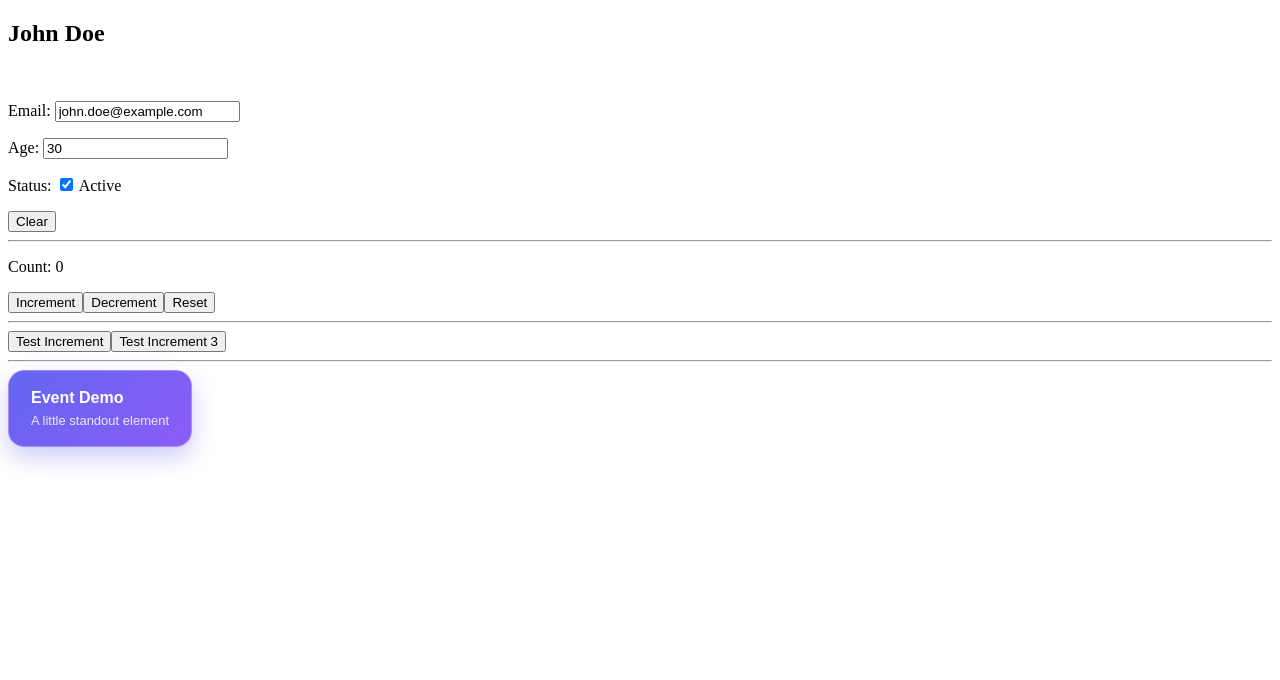
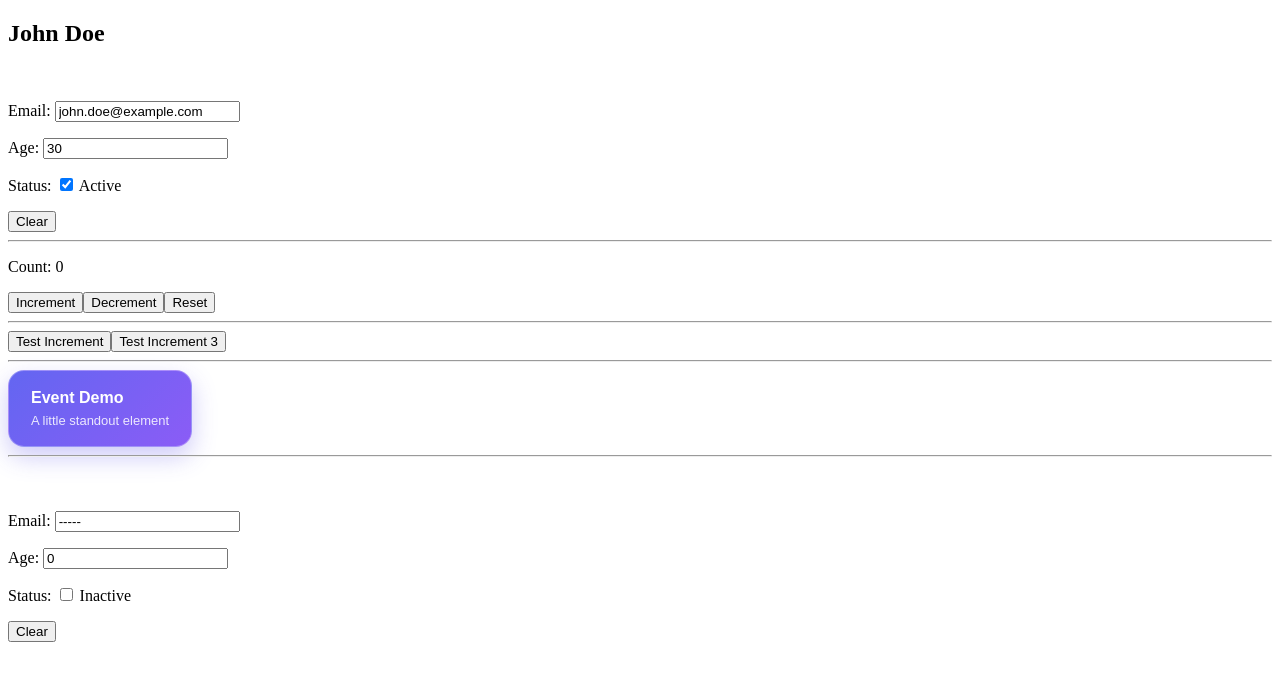
Before and after one commit to VadimContentHunter/tech-lab, a React app in the folder containers/react/project/: page / in a window 1280 px wide. Shown: the top 680 px of the page. Built offline with nearby package versions, Linux system fonts and the light colour scheme.

Commit message:
feat(UserCardClass): Add UserCardClass component with state management and input handling

```diff
--- /dev/null
+++ b/containers/react/project/app/src/UserCardClass.tsx
@@ -0,0 +1,90 @@
+import { Component, JSX, useState } from 'react';
+
+type OptionCardProps = {
+    nameProp?: string;
+    emailProp?: string;
+    ageProp?: number;
+    isActiveProp?: boolean;
+};
+
+type CardProps = {
+    children: React.ReactNode;
+};
+
+class UserCardClass extends Component<OptionCardProps> {
+    override state = {
+        description: '',
+        email: this.props.emailProp || '-----',
+        age: this.props.ageProp ?? 0,
+        isActive: this.props.isActiveProp ?? false,
+    };
+
+    messageEmailError = 'Email должен содержать символ @.';
+    messageAgeError = 'Пожалуйста, введите корректный возраст. Должно быть положительное число.';
+
+    handleEmailChange = (event: React.ChangeEvent<HTMLInputElement>) => {
+        const newEmail = event.target.value;
+        this.setState({ email: newEmail });
+        if (!newEmail.includes('@')) {
+            this.setState({ description: this.messageEmailError });
+        } else {
+            this.setState({ description: '' });
+        }
+    };
+
+    handleAgeChange = (event: React.ChangeEvent<HTMLInputElement>) => {
+        const newAge = parseInt(event.target.value, 10);
+        if (isNaN(newAge) || newAge < 1) {
+            this.setState({ description: this.messageAgeError });
+            this.setState({ age: 0 });
+        } else {
+            this.setState({ description: '' });
+            this.setState({ age: newAge });
+        }
+    };
+
+    handleIsActiveChange = (event: React.ChangeEvent<HTMLInputElement>) => {
+        this.setState({ isActive: event.target.checked });
+    };
+
+    clear = () => {
+        this.setState({ email: '' });
+        this.setState({ age: 0 });
+        this.setState({ isActive: false });
+        this.setState({ description: '' });
+    };
+
+    renderUserInfo(): JSX.Element {
+        return (
+            <div className="user-info">
+                <h2>{this.props.nameProp}</h2>
+                <br></br>
+
+                {this.state.description.trim().length > 0 && <p>{this.state.description}</p>}
+
+                <p>
+                    Email: <input type="email" value={this.state.email} onChange={this.handleEmailChange} />
+                </p>
+                <p>
+                    Age: <input type="number" value={this.state.age} onChange={this.handleAgeChange} />
+                </p>
+                <p>
+                    Status: <input type="checkbox" checked={this.state.isActive} onChange={this.handleIsActiveChange} />{' '}
+                    {this.state.isActive ? 'Active' : 'Inactive'}
+                </p>
+
+                <button onClick={this.clear}>Clear</button>
+            </div>
+        );
+    }
+
+    renderPackage({ children }: CardProps): JSX.Element {
+        return <div className="card">{children}</div>;
+    }
+
+    override render(): JSX.Element {
+        return this.renderPackage({ children: this.renderUserInfo() });
+    }
+}
+
+export default UserCardClass;
--- a/containers/react/project/app/src/main.tsx
+++ b/containers/react/project/app/src/main.tsx
@@ -4,6 +4,7 @@ import { createRoot } from 'react-dom/client';
 import Counter from './Counter';
 import EventDemo from './EventDemo';
 import UserCard from './UserCard';
+import UserCardClass from './UserCardClass';
 
 const rootElement = document.getElementById('root');
 
@@ -18,5 +19,7 @@ createRoot(rootElement).render(
         <Counter />
         <hr />
         <EventDemo />
+        <hr />
+        <UserCardClass />
     </StrictMode>
 );
```
Also changed, not shown: containers/react/project/app/src/UserCard.tsx (+4 -4 lines).
